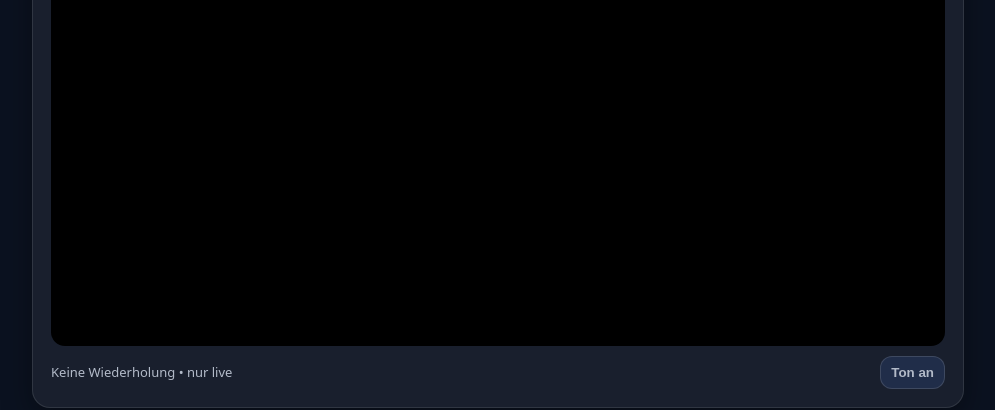
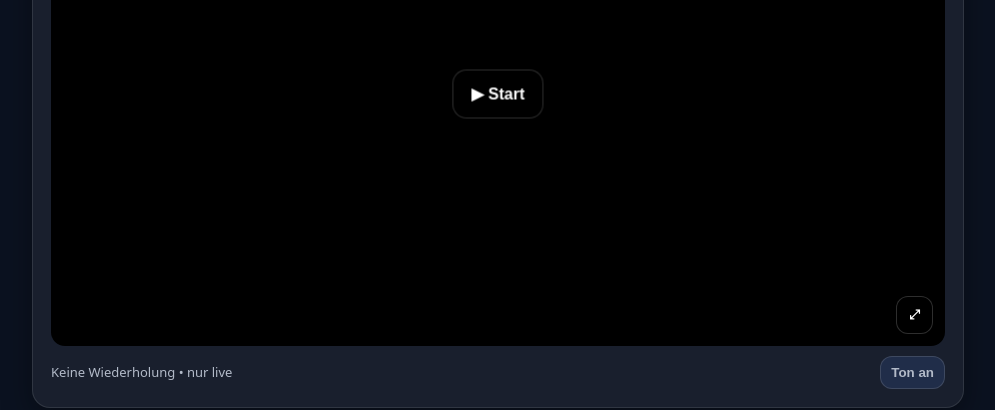
Before and after one commit to Kaiseregg/clubstream, a React (Vite) app in the folder web/: page /watch/1 in a window 1280 px wide. Shown: the part 327-737 px from the top of the page, without its empty margins (142-1137 px from the left). Built offline with nearby package versions, Linux system fonts and the light colour scheme; no server answers.

Commit message:
PATCHES8 iOS: play overlay + fullscreen button + vh safe-area

```diff
--- a/web/src/pages/Watch.jsx
+++ b/web/src/pages/Watch.jsx
@@ -17,93 +17,61 @@ export default function Watch(){
   const [match, setMatch] = useState(null)
   const [muted, setMuted] = useState(true)
   const [theater, setTheater] = useState(false)
+  const [started, setStarted] = useState(false)
+  const [playing, setPlaying] = useState(false)
+  const isIOS = useMemo(() => {
+    if (typeof navigator === 'undefined') return false
+    return /iP(hone|ad|od)/.test(navigator.platform) || (navigator.userAgent.includes('Mac') && 'ontouchend' in document)
+  }, [])
   const videoRef = useRef(null)
   const containerRef = useRef(null)
   const sigRef = useRef(null)
   const pcRef = useRef(null)
   const iceServers = useMemo(()=>({ iceServers: getIceServers() }), [])
 
+  // iOS viewport height fix (100vh bug) + safe rotation
+  useEffect(()=>{
+    const setVh = ()=>{
+      const h = window.innerHeight || document.documentElement.clientHeight
+      document.documentElement.style.setProperty('--vh', `${h * 0.01}px`)
+    }
+    setVh()
+    window.addEventListener('resize', setVh)
+    window.addEventListener('orientationchange', setVh)
+    return ()=>{
+      window.removeEventListener('resize', setVh)
+      window.removeEventListener('orientationchange', setVh)
+    }
+  }, [])
 
-  const isIOS = useMemo(()=>{
-    const ua = navigator.userAgent || ''
-    const iOS = /iPad|iPhone|iPod/.test(ua)
-    const iPadOS = (navigator.platform === 'MacIntel' && navigator.maxTouchPoints > 1)
-    return iOS || iPadOS
-  },[])
-  // Fullscreen + "YouTube-Style" Theater (works on iOS too)
+  // Fullscreen + Scroll-Lock
   useEffect(()=>{
     const video = videoRef.current
     const cont = containerRef.current
-    let scrollY = 0
-
-    const setVh = ()=>{
-      // iOS Safari: 100vh is unstable because of browser chrome
-      document.documentElement.style.setProperty('--vh', `${window.innerHeight * 0.01}px`)
-    }
 
     const exitFs = () => {
       const exit = document.exitFullscreen || document.webkitExitFullscreen || document.msExitFullscreen
       try{ exit?.call(document) }catch{}
     }
 
-    const onFsChange = ()=>{
-      const fsEl = document.fullscreenElement || document.webkitFullscreenElement || document.msFullscreenElement
-      if (!fsEl && !isIOS) setTheater(false)
-    }
-
     if(!theater){
+      // exit fullscreen + restore scroll
       exitFs()
-      window.removeEventListener('resize', setVh)
-      document.removeEventListener('fullscreenchange', onFsChange)
-      document.removeEventListener('webkitfullscreenchange', onFsChange)
-      // restore scroll
-      const top = document.body.style.top
-      if (document.body.style.position === 'fixed'){
-        document.body.style.position = ''
-        document.body.style.top = ''
-        document.body.style.left = ''
-        document.body.style.right = ''
-        document.body.style.width = ''
-        if (top){
-          const y = Math.abs(parseInt(top,10) || 0)
-          window.scrollTo(0, y)
-        }
-      }
-      document.body.style.overflow = ''
       return
     }
 
-    // lock scroll without "jump"
-    scrollY = window.scrollY || 0
+    const prevOverflow = document.body.style.overflow
     document.body.style.overflow = 'hidden'
-    document.body.style.position = 'fixed'
-    document.body.style.top = `-${scrollY}px`
-    document.body.style.left = '0'
-    document.body.style.right = '0'
-    document.body.style.width = '100%'
 
-    setVh()
-    window.addEventListener('resize', setVh)
-
-    // request real fullscreen when supported (desktop/android). iOS Safari: keep CSS theater.
+    // request fullscreen (desktop/android) or iOS video fullscreen
     try{
-      if(!isIOS){
-        const req = cont?.requestFullscreen || cont?.webkitRequestFullscreen || cont?.msRequestFullscreen
-        req?.call(cont)
-        document.addEventListener('fullscreenchange', onFsChange)
-        document.addEventListener('webkitfullscreenchange', onFsChange)
-      }
+      const req = cont?.requestFullscreen || cont?.webkitRequestFullscreen || cont?.msRequestFullscreen
+      if(req) req.call(cont)
+      else if(video?.webkitEnterFullscreen) video.webkitEnterFullscreen()
     }catch{}
 
-    // ensure playback continues
-    try{ video?.play?.() }catch{}
-
-    return ()=>{
-      window.removeEventListener('resize', setVh)
-      document.removeEventListener('fullscreenchange', onFsChange)
-      document.removeEventListener('webkitfullscreenchange', onFsChange)
-    }
-  },[theater, isIOS]);
+    return ()=>{ document.body.style.overflow = prevOverflow }
+  },[theater, isIOS])
 
   useEffect(()=>{
     const sig = connectSignaling(onSigMsg, (s)=>setSigOk(!!s.ok))
@@ -154,17 +122,28 @@ export default function Watch(){
 
     pc.ontrack = (ev)=>{
       const [stream] = ev.streams
-      if (videoRef.current && stream){
-        videoRef.current.srcObject = stream
-        // Autoplay with audio is often blocked by browsers.
-        // We start muted and try to play; user can unmute.
-        videoRef.current.muted = muted
-        const p = videoRef.current.play?.()
-        if (p && typeof p.then === 'function') {
-          p.then(()=>setNote('')).catch(()=>setNote('Tippe ins Video, um abzuspielen (Autoplay blockiert).'))
-        } else {
-          setNote('')
+      const v = videoRef.current
+      if (v && stream){
+        v.srcObject = stream
+        v.muted = muted
+        v.playsInline = true
+        v.setAttribute('playsinline','')
+        v.setAttribute('webkit-playsinline','')
+
+        const tryPlay = async ()=>{
+          try{
+            const p = v.play?.()
+            if (p && typeof p.then === 'function') await p
+            setNote('')
+          }catch{
+            setNote('Tippe ins Video, um abzuspielen (Autoplay blockiert).')
+          }
         }
+
+        v.onplaying = ()=>setPlaying(true)
+        v.onpause = ()=>setPlaying(false)
+        v.onloadedmetadata = ()=>{ tryPlay() }
+        tryPlay()
       }
     }
     pc.onicecandidate = (ev)=>{
@@ -178,8 +157,34 @@ export default function Watch(){
   }
 
 
+  async function ensurePlay(userGesture=false){
+    const v = videoRef.current
+    if (!v) return
+    try{
+      // ensure attributes for iOS
+      v.playsInline = true
+      v.setAttribute('playsinline','')
+      v.setAttribute('webkit-playsinline','')
+      if (userGesture) setMuted(false)
+      v.muted = userGesture ? false : muted
+      const p = v.play?.()
+      if (p && typeof p.then === 'function') await p
+      setStarted(true)
+    }catch{
+      // ignore; user might need to tap
+    }
+  }
+
   async function handleVideoClick(){
-    setMuted(false)
+    // user gesture: start playback + enter theater
+    await ensurePlay(true)
+    setTheater(true)
+  }
+
+  async function handleFsButton(e){
+    e?.preventDefault?.()
+    e?.stopPropagation?.()
+    await ensurePlay(true)
     setTheater(true)
   }
 
@@ -221,6 +226,16 @@ return (
 
         {/* overlay removed; match is shown above the video for better readability */}
 
+
+        {/* Play overlay (iOS often needs a user gesture) */}
+        {(!playing) && (
+          <button className="playOverlay" onClick={handleVideoClick}>
+            {started ? 'Weiter' : '▶ Start'}
+          </button>
+        )}
+
+        <button className="fsBtn" onClick={handleFsButton} title="Vollbild">⤢</button>
+
         <video
           ref={videoRef}
           className="videoEl"
--- a/web/src/styles.css
+++ b/web/src/styles.css
@@ -1,4 +1,3 @@
-:root{--vh:1vh}
 *{box-sizing:border-box}
 html,body{height:100%;margin:0;font-family:system-ui,-apple-system,Segoe UI,Roboto,Arial}
 body{background:#0b1220;color:#e6eefc}
@@ -47,15 +46,14 @@ textarea.input{min-height:80px;resize:vertical}
   position:fixed;
   inset:0;
   width:100vw;
+  height:100dvh;
   height:calc(var(--vh, 1vh) * 100);
-  height:100dvh;
-  padding:env(safe-area-inset-top) env(safe-area-inset-right) env(safe-area-inset-bottom) env(safe-area-inset-left);
+  padding:0;
   margin:0;
   border-radius:0;
   aspect-ratio:auto;
   z-index:9999;
   background:#000;
-  box-sizing:border-box;
 }
 .video.theaterOn video{
   width:100%;
@@ -70,8 +68,8 @@ textarea.input{min-height:80px;resize:vertical}
 }
 .theaterClose{
   position:fixed;
-  top:calc(env(safe-area-inset-top) + 12px);
-  left:calc(env(safe-area-inset-left) + 12px);
+  top: calc(env(safe-area-inset-top, 0px) + 14px);
+  left:14px;
   width:44px;
   height:44px;
   border-radius:14px;
@@ -97,3 +95,34 @@ textarea.input{min-height:80px;resize:vertical}
   right: 14px;
   z-index: 1001;
 }
+
+
+.fsBtn{
+  position:absolute;
+  right:12px;
+  bottom:12px;
+  z-index:10002;
+  border:1px solid rgba(255,255,255,.18);
+  background:rgba(0,0,0,.45);
+  color:#fff;
+  padding:10px 12px;
+  border-radius:12px;
+  font-weight:800;
+  backdrop-filter: blur(6px);
+}
+
+.playOverlay{
+  position:absolute;
+  left:50%;
+  top:50%;
+  transform: translate(-50%,-50%);
+  z-index:10001;
+  border:1px solid rgba(255,255,255,.18);
+  background:rgba(0,0,0,.55);
+  color:#fff;
+  padding:14px 18px;
+  border-radius:14px;
+  font-weight:900;
+  font-size:16px;
+  backdrop-filter: blur(6px);
+}
```
